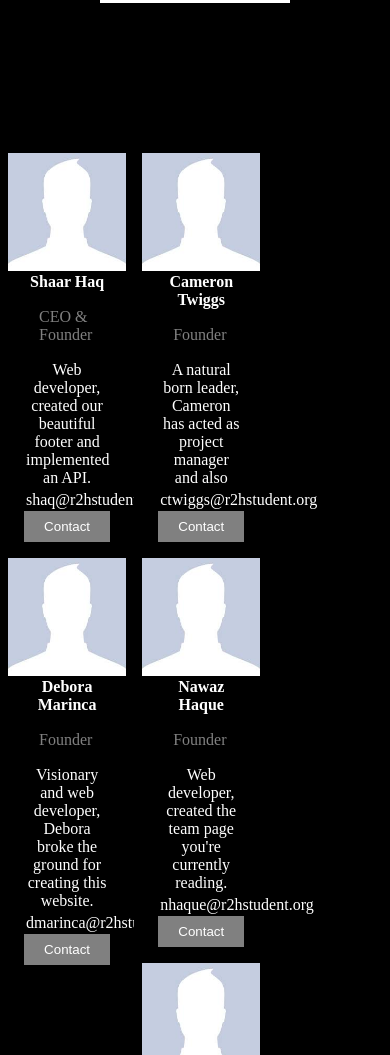
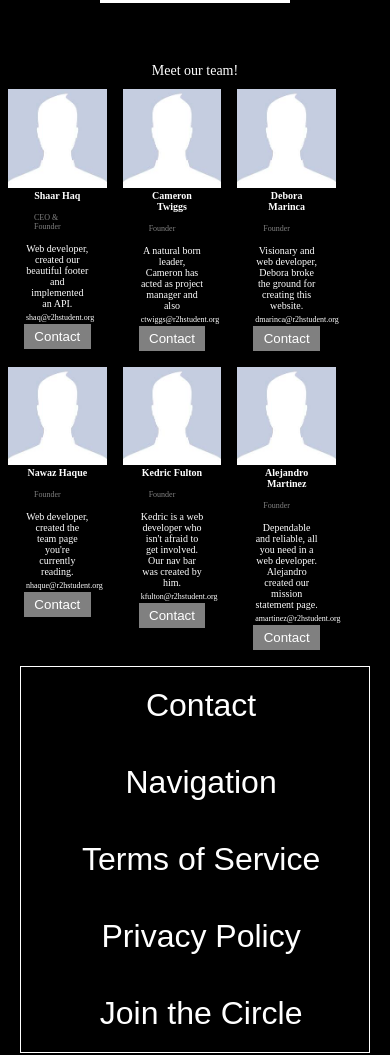
Before and after one commit to CameronTwiggs/social-justice, a plain HTML site: page index.html in a window 390 px wide. Shown: the part 3895-4950 px from the top of the page. Drawn offline with Linux system fonts and the light colour scheme; some packages are replaced by stand-ins of ours; a script that the page names is missing.

Commit message:
adding in html for team page, and adding my css

```diff
--- a/index.html
+++ b/index.html
@@ -76,6 +76,8 @@
       </div>
 
  <!------------------------------------------- Team Page ----------------------------------------------->
+
+<p class="tPTop">Meet our team!</p>
 
       <div class="tpRow">
         <div class="tPcolumn">
--- a/style.css
+++ b/style.css
@@ -143,16 +143,122 @@ ul {
   padding: 20px;
 }
 
+/*------------------------------------------- Team Page ----------------------------------------------*/
+body{
+  background-color: black;
+}
 
+.descriptionTP{
+    color: white;
+    font-size: 1rem;
+    padding: 2px;
+    text-align: center;
+}
 
+.contactTP {
+  color: white;
+  padding: 2px;
+}
 
+.tPcolumn {
+    float: left;
+    width: 30.3%;
+    margin-bottom: 16px;
+    padding: 0 8px;
+    background-color: black;
+  }
 
+  .tPcard {
+    box-shadow: 0 4px 8px 0 rgba(0, 0, 0, 0.2);
+  }
 
+  .tPcontainer {
+    padding: 0 16px;
+    background: black;
+  }
 
+  .tPcontainer::after, .tpRow::after {
+    content: "";
+    clear: both;
+    display: table;
+  }
 
+  .tPtitle {
+    color: grey;
+    padding: 10px;
+  }
 
+  .tPbutton {
+    border: none;
+    outline: 0;
+    display: inline-block;
+    padding: 8px;
+    color: white;
+    background-color: grey;
+    text-align: center;
+    cursor: pointer;
+    width: 100%;
+  }
 
+  .tPbutton:hover {
+    background-color: #555;
+  }
 
+  .team-image {
+      max-height:80px;
+  }
+
+  .tpTop{
+  color: white;
+  font-size: 48px;
+  padding: 10px;
+  text-align: center;
+  margin-top: -100px;
+  }
+
+  @media screen and (max-width: 650px) {
+    .column {
+      width: 100%;
+      display: block;
+    }
+    .tpTop{
+      font-size: 14px;
+
+    }
+    .tPcolumn {
+      float: left;
+      width: 25.3%;
+      margin-bottom: 16px;
+      padding: 0 8px;
+      background-color: black;
+    }
+    .descriptionTP{
+      font-size: 10px;
+    }
+    .contactTP{
+      font-size: 8px;
+    }
+    .tPtitle {
+      font-size: 8px;
+    }
+    .tPbutton {
+      border: none;
+      outline: 0;
+      display: inline-block;
+      padding: 5px;
+      color: white;
+      background-color: grey;
+      text-align: center;
+      cursor: pointer;
+      width: 100%;
+    }
+  }
+
+  @media screen and (max-width: 1000px) {
+    .column {
+        width: 5%;
+    }
+  }
 
 
 
@@ -263,79 +369,3 @@ footer {
 
 }
 /* ----------------------------------------- End Footer ----------------------------------------------- */
-body{
-  background-color: black;
-}
-
-.descriptionTP{
-    color: white;
-    font-size: 1rem;
-    padding: 2px;
-    text-align: center;
-}
-
-.contactTP {
-  color: white;
-  padding: 2px;
-}
-
-.tPcolumn {
-    float: left;
-    width: 30.3%;
-    margin-bottom: 16px;
-    padding: 0 8px;
-    background-color: black;
-  }
-
-  .tPcard {
-    box-shadow: 0 4px 8px 0 rgba(0, 0, 0, 0.2);
-  }
-
-  .tPcontainer {
-    padding: 0 16px;
-    background: black;
-  }
-
-  .tPcontainer::after, .tpRow::after {
-    content: "";
-    clear: both;
-    display: table;
-  }
-
-  .tPtitle {
-    color: grey;
-    padding: 15px;
-  }
-
-  .tPbutton {
-    border: none;
-    outline: 0;
-    display: inline-block;
-    padding: 8px;
-    color: white;
-    background-color: grey;
-    text-align: center;
-    cursor: pointer;
-    width: 100%;
-  }
-
-  .tPbutton:hover {
-    background-color: #555;
-  }
-
-  .team-image {
-      max-height:80px;
-  }
-
-  @media screen and (max-width: 650px) {
-    .column {
-      width: 100%;
-      display: block;
-    }
-  }
-
-  @media screen and (max-width: 1000px) {
-    .column {
-        width: 5%;
-    }
-  }
```
Also changed, not shown: index.js (deleted).
